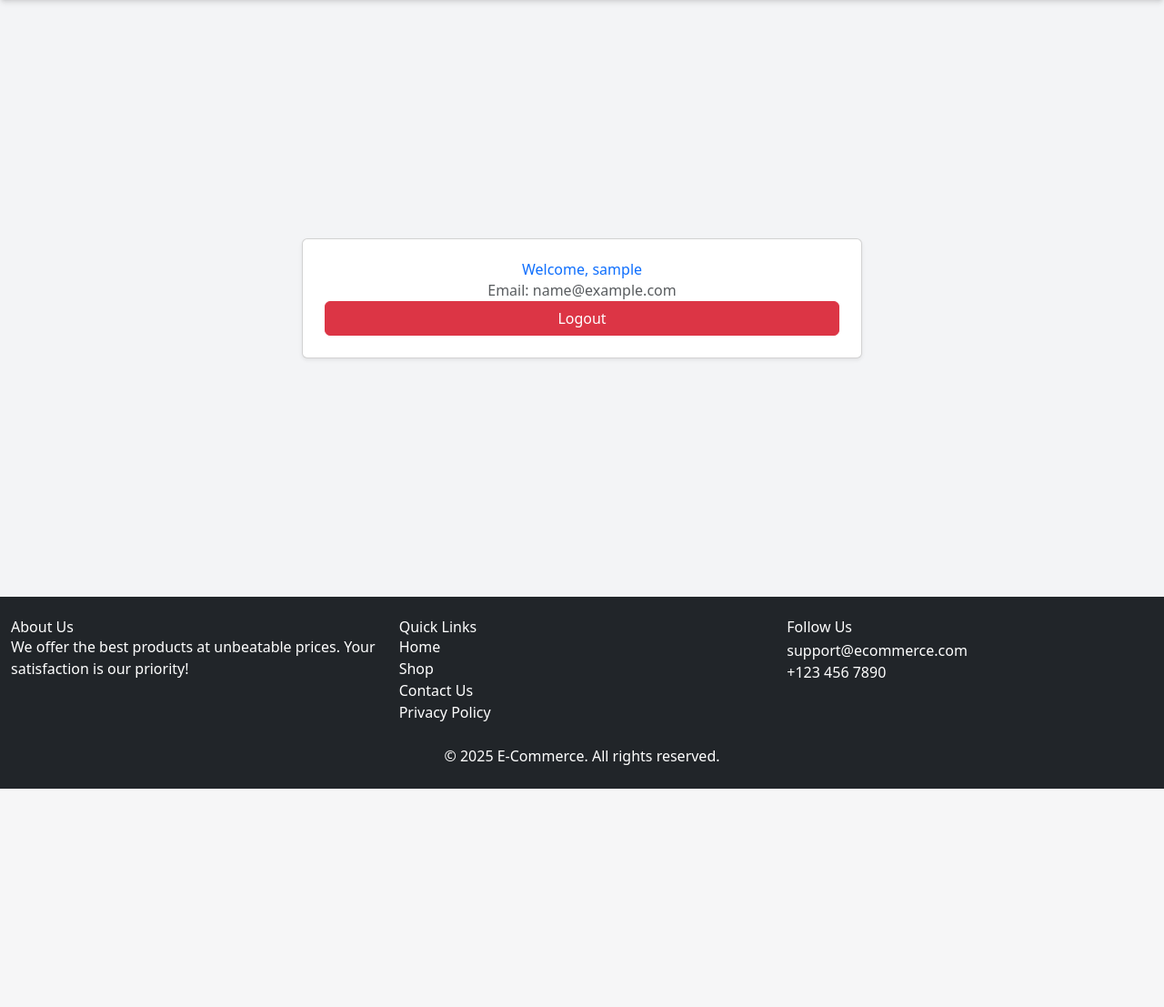
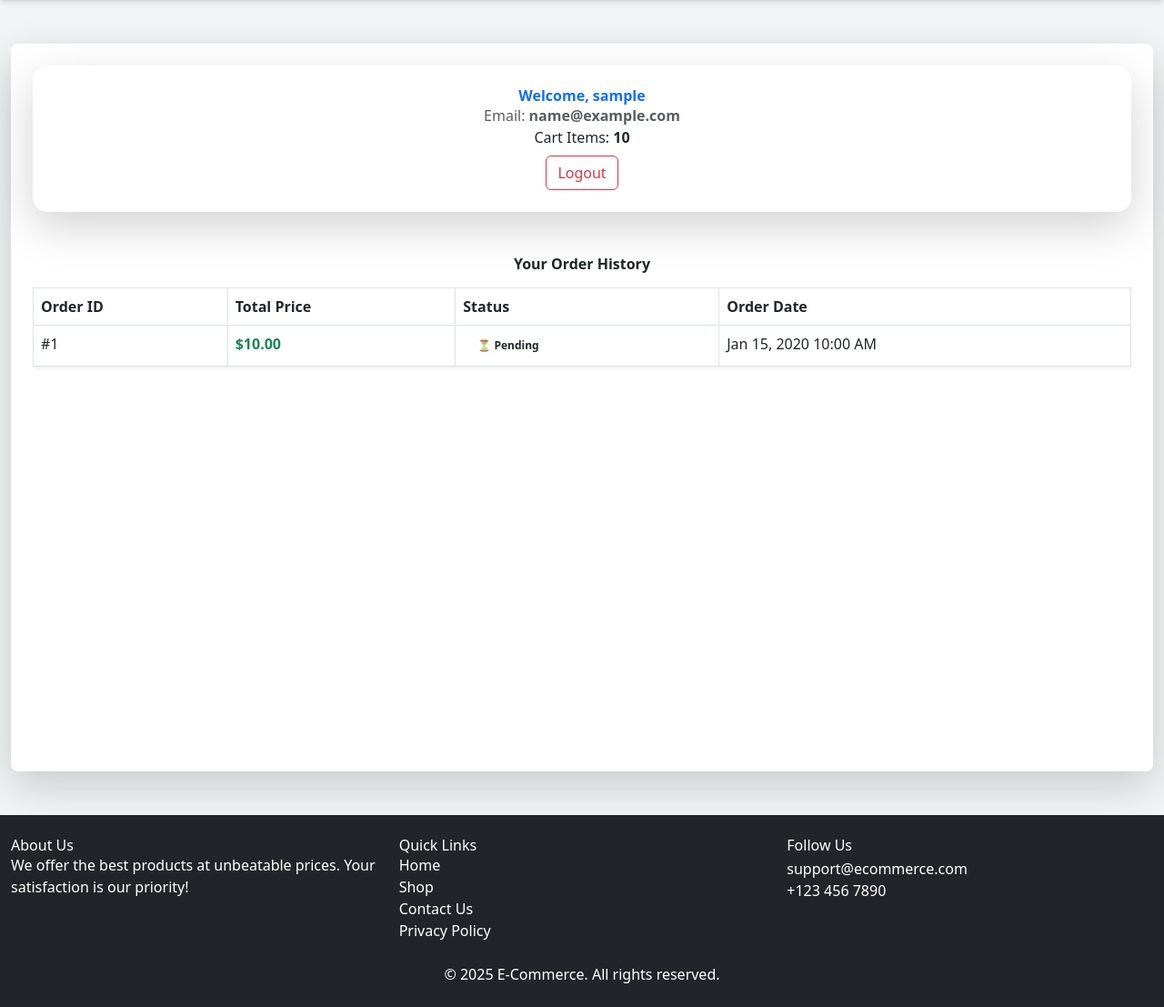
Before and after one commit to BossBaby25/django-ecommerce, a Django app: page /profile/ in a window 1280 px wide. Shown: the part 88-1195 px from the top of the page at 91% size. Before the commit the page ends 955 px from the top, so only its background shows below. Run offline with Django 5.2, Linux system fonts and the light colour scheme; a user stored in the database is signed in; tables that the repository leaves empty hold one stand-in row (values such as "Sample post"); some libraries are stand-ins or nearby versions.

Commit message:
order section updated

```diff
--- a/store/models.py
+++ b/store/models.py
@@ -34,3 +34,20 @@
 
     def total_price(self):
         return self.quantity * self.product.price
+
+class Order(models.Model):
+    user = models.ForeignKey(User, on_delete=models.CASCADE)
+    total_price = models.DecimalField(max_digits=10, decimal_places=2)
+    status = models.CharField(max_length=20, choices=[
+        ("Pending", "Pending"),
+        ("Shipped", "Shipped"),
+        ("Delivered", "Delivered"),
+        ("Cancelled", "Cancelled")
+    ], default="Pending")
+    created_at = models.DateTimeField(auto_now_add=True)
+
+class OrderItem(models.Model):
+    order = models.ForeignKey(Order, on_delete=models.CASCADE, related_name="items")
+    product = models.CharField(max_length=255)
+    quantity = models.PositiveIntegerField()
+    price = models.DecimalField(max_digits=10, decimal_places=2)
--- a/store/templates/store/home.html
+++ b/store/templates/store/home.html
@@ -6,7 +6,7 @@
 {% block content %}
 <div class="container mx-auto mt-10 px-4 sm:px-6 lg:px-8">
     <!-- Hero Section -->
-    <div class="relative bg-gray-700 text-white p-8 rounded-lg shadow-lg text-center">
+    <div class="bg-gray-700 text-white p-8 rounded-lg shadow-lg text-center">
         <h1 class="text-3xl sm:text-5xl font-bold mb-4">Discover Amazing Products</h1>
         <p class="text-lg">Find the best products at unbeatable prices.</p>
     </div>
--- a/store/templates/store/profile.html
+++ b/store/templates/store/profile.html
@@ -2,13 +2,60 @@
 {% block title %}Profile{% endblock %}
 
 {% block content %}
-<div class="container d-flex justify-content-center align-items-center" style="min-height: 70vh;">
-    <div class="col-md-6">
-        <div class="card shadow-sm p-4 text-center">
-            <h2 class="text-primary">Welcome, {{ user.username }}</h2>
-            <p class="text-muted">Email: {{ user.email }}</p>
-            <a href="{% url 'logout' %}" class="btn btn-danger">Logout</a>
+<div class="container mx-auto mt-10 p-6 bg-white shadow-lg rounded-lg min-h-screen flex flex-col">
+    <!-- Profile Card -->
+    <div class="card shadow-lg p-4 border-0 rounded-4">
+        <div class="text-center">
+            <h2 class="text-primary fw-bold">Welcome, {{ user.username }}</h2>
+            <p class="text-muted"><i class="bi bi-envelope"></i> Email: <strong>{{ user.email }}</strong></p>
+            <p><i class="bi bi-cart"></i> Cart Items: <strong>{{ cart_count }}</strong></p>
+            <a href="{% url 'logout' %}" class="btn btn-outline-danger mt-2"><i class="bi bi-box-arrow-right"></i> Logout</a>
         </div>
     </div>
+
+    <!-- Order History Section -->
+    <div class="mt-5">
+        <h3 class="text-center text-dark fw-bold">Your Order History</h3>
+
+        {% if orders %}
+        <div class="table-responsive mt-3">
+            <table class="table table-hover table-bordered shadow-sm">
+                <thead class="bg-dark text-light">
+                    <tr>
+                        <th>Order ID</th>
+                        <th>Total Price</th>
+                        <th>Status</th>
+                        <th>Order Date</th>
+                    </tr>
+                </thead>
+                <tbody>
+                    {% for order in orders %}
+                    <tr>
+                        <td>#{{ order.id }}</td>
+                        <td class="text-success fw-bold">${{ order.total_price }}</td>
+                        <td>
+                            {% if order.status == "Pending" %}
+                                <span class="badge text-dark px-3 py-2 rounded-pill">⏳ Pending</span>
+                            {% elif order.status == "Shipped" %}
+                                <span class="badge text-dark px-3 py-2 rounded-pill">🚚 Shipped</span>
+                            {% elif order.status == "Delivered" %}
+                                <span class="badge text-dark px-3 py-2 rounded-pill">✅ Delivered</span>
+                            {% else %}
+                                <span class="badge text-dark px-3 py-2 rounded-pill">❌ Canceled</span>
+                            {% endif %}
+                        </td>
+                        <td>{{ order.created_at|date:"M d, Y h:i A" }}</td>
+                    </tr>
+                    {% endfor %}
+                </tbody>
+            </table>
+        </div>
+        {% else %}
+        <div class="alert alert-info text-center mt-4" role="alert">
+            <i class="bi bi-exclamation-circle"></i> No orders found. Start shopping now!
+        </div>
+        {% endif %}
+    </div>
 </div>
+
 {% endblock %}
--- a/store/urls.py
+++ b/store/urls.py
@@ -1,9 +1,8 @@
 from django.urls import path
 from . import views
-from .views import delete_product, logout_view
 from django.conf import settings
 from django.conf.urls.static import static
-from .views import home, add_to_cart, remove_from_cart, cart_view , decrease_quantity
+from .views import home, add_to_cart, remove_from_cart, cart_view , decrease_quantity , checkout
 
 urlpatterns = [
     path('register/', views.register, name='register'),
@@ -11,11 +10,11 @@
     path('logout/', views.user_logout, name='logout'),
     path('profile/', views.profile, name='profile'),
     path('', home, name='home'),
-    path('delete_product/<int:product_id>/', delete_product, name='delete_product'),
     path('cart/', cart_view, name='cart'),
     path('add-to-cart/', add_to_cart, name="add_to_cart"),
     path("remove-from-cart/", remove_from_cart, name="remove_from_cart"),
     path("decrease-quantity/", decrease_quantity, name="decrease_quantity"),
+    path("checkout/", checkout, name="checkout"),
 ]
 
 if settings.DEBUG:
--- a/store/views.py
+++ b/store/views.py
@@ -2,12 +2,15 @@
 from django.contrib.auth.forms import UserCreationForm, AuthenticationForm
 from django.contrib.auth.decorators import login_required
 from .forms import RegisterForm
-from .models import Product, Category, Cart
+from .models import Product, Category, Cart, Order, OrderItem
 from django.shortcuts import render, get_object_or_404, redirect
 from django.http import JsonResponse
 from django.middleware.csrf import get_token
 from django.db.models import Sum, Q
 from django.contrib.auth.models import AnonymousUser
+import time
+from django.contrib import messages
+from django.db import transaction
 
 def register(request):
     if request.method == "POST":
@@ -23,40 +26,57 @@
     return render(request, "store/register.html", {"form": form})
 
 def user_login(request):
-    if request.method == 'POST':
+    if "failed_attempts" not in request.session:
+        request.session["failed_attempts"] = 0
+        request.session["lockout_time"] = 0
+
+    failed_attempts = request.session["failed_attempts"]
+    lockout_time = request.session["lockout_time"]
+
+    if lockout_time > time.time():
+        return JsonResponse({"error": f"Too many failed attempts. Try again in {int(lockout_time - time.time())} seconds."}, status=403)
+
+    if request.method == "POST":
         form = AuthenticationForm(request, data=request.POST)
         if form.is_valid():
             user = form.get_user()
             login(request, user)
-            return redirect('profile')
+            request.session["failed_attempts"] = 0
+            return redirect("profile")
+
+        else:
+            request.session["failed_attempts"] += 1
+            request.session.modified = True
+
+            if request.session["failed_attempts"] >= 3:
+                request.session["lockout_time"] = time.time() + (30 * request.session["failed_attempts"])
+                return JsonResponse({"error": f"Too many failed attempts. Try again in {30 * failed_attempts} seconds."}, status=403)
+
     else:
         form = AuthenticationForm()
-    return render(request, 'store/login.html', {'form': form})
+
+    return render(request, "store/login.html", {"form": form})
 
 def user_logout(request):
     logout(request)
     return redirect('login')
 
-def delete_product(request, product_id):
-    product = Product.objects.get(id=product_id)
-    product.delete()
-    return redirect('home')
-
-@login_required
-def logout_view(request):
-    logout(request)
-    return redirect('home')
-
 @login_required
 def profile(request):
     cart_count = Cart.objects.filter(user=request.user).aggregate(total_quantity=Sum('quantity'))['total_quantity'] or 0
-    return render(request, 'store/profile.html', {'user': request.user, 'cart_count': cart_count})
+    orders = Order.objects.filter(user=request.user).order_by("-created_at")  # Fetch user's order history
+
+    return render(request, 'store/profile.html', {
+        'user': request.user,
+        'cart_count': cart_count,
+        'orders': orders
+    })
 
 def home(request):
     products = Product.objects.all()
     categories = Category.objects.all()
 
-    # Filtering Logic
+
     category_filter = request.GET.get('category')
     min_price = request.GET.get('min_price')
     max_price = request.GET.get('max_price')
@@ -147,3 +167,30 @@
             "cart_count": total_quantity,
             "total_price": total_price
         })
+
+@login_required
+def checkout(request):
+    cart_items = Cart.objects.filter(user=request.user)
+
+    if not cart_items.exists():
+        messages.error(request, "Your cart is empty.")
+        return redirect("cart")
+
+    total_price = sum(item.total_price() for item in cart_items)
+
+    with transaction.atomic():
+        order = Order.objects.create(user=request.user, total_price=total_price)
+
+        for cart_item in cart_items:
+            OrderItem.objects.create(
+                order=order,
+                product=cart_item.product,
+                quantity=cart_item.quantity,
+                price=cart_item.product.price
+            )
+
+        cart_items.delete()
+
+    request.session["checkout_success"] = "Your order has been placed successfully!"
+
+    return redirect("profile")
```
Also changed, not shown: store/admin.py (+11 -1 lines), store/templates/store/cart.html (+10 -1 lines), store/templates/store/login.html (+40 -4 lines), store/migrations/0006_order_orderitem.py (added).
